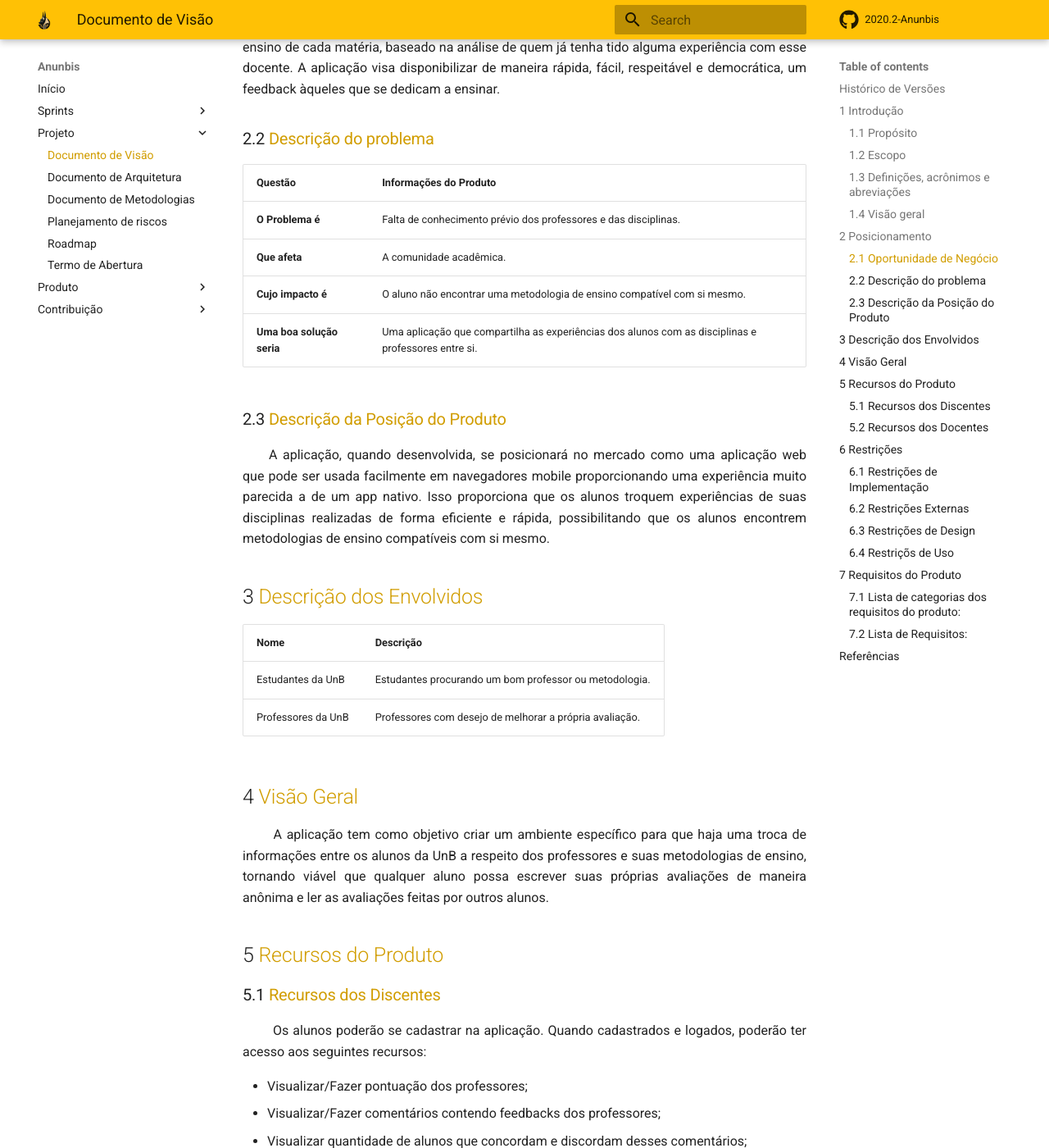
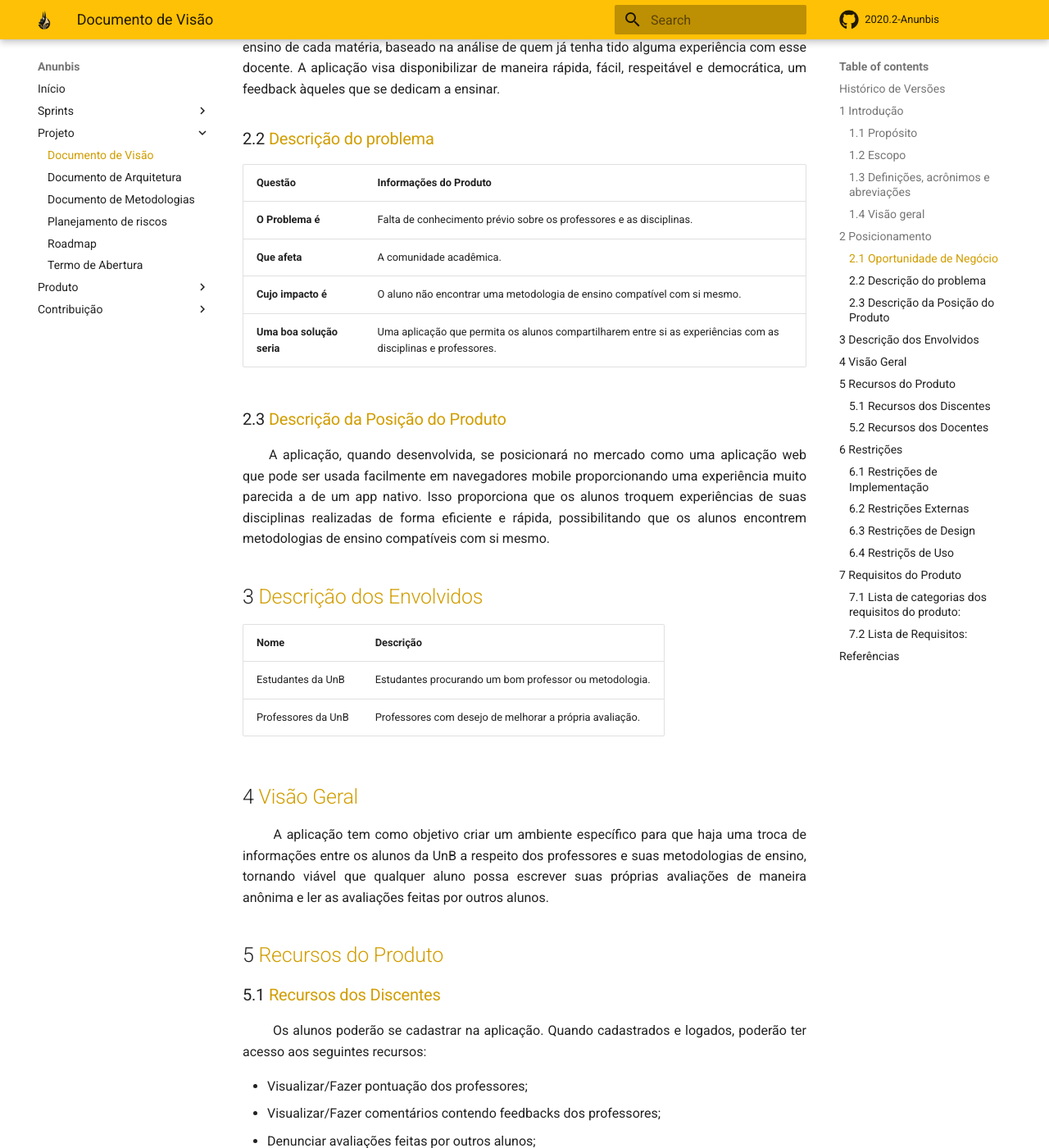
Before and after one commit to fga-eps-mds/2020.2-Anunbis, an MkDocs documentation site: the page built from docs/documentacao/documento-de-visao.md, in a window 1280 px wide and 1400 px high, scrolled down 1583 px. Shown: the whole window at 82% size. Built offline with MkDocs 1.6.1 and Material for MkDocs 9.7.7, drawn with Linux system fonts in a browser that asks for light colours; comment, search, counter and statistics services are not loaded; some of the changed text lies outside the part shown.

Commit message:
(#100) Corrigindo erros de gramática

```diff
--- a/docs/documentacao/documento-de-visao.md
+++ b/docs/documentacao/documento-de-visao.md
@@ -45,10 +45,10 @@ ___
 
 |**Questão**|**Informações do Produto**|
 |:-|:-|
-|**O Problema é**|Falta de conhecimento prévio dos professores e das disciplinas.|
+|**O Problema é**|Falta de conhecimento prévio sobre os professores e as disciplinas.|
 |**Que afeta**|A comunidade acadêmica. |
 |**Cujo impacto é**|O aluno não encontrar uma metodologia de ensino compatível com si mesmo.|
-|**Uma boa solução seria**|Uma aplicação que compartilha as experiências dos alunos com as disciplinas e professores entre si.|
+|**Uma boa solução seria**|Uma aplicação que permita os alunos compartilharem entre si as experiências com as disciplinas e professores.|
 
 ### 2.3 <a name="2_3">Descrição da Posição do Produto</a>
 
@@ -74,6 +74,7 @@ ___
 
 * Visualizar/Fazer pontuação dos professores;
 * Visualizar/Fazer comentários contendo feedbacks dos professores;
+* Denunciar avaliações feitas por outros alunos;
 * Visualizar quantidade de alunos que concordam e discordam desses comentários;
 * Concordar ou discordar de um comentário de outro discente;
 * Pesquisar os melhores professores, por pontuação, para suas disciplinas;
@@ -85,6 +86,7 @@ ___
 
 * Visualizar os feedbacks dos outros alunos em relação às suas metodologias;
 * Visualizar a sua pontuação na aplicação.
+* Denunciar avaliações feitas por alunos;
 
 ## 6 <a name="6">Restrições</a>
 
```
Also changed, not shown: docs/documentacao/documento-de-arquitetura.md (+0 -1 lines), docs/index.md (+1 -1 lines).
